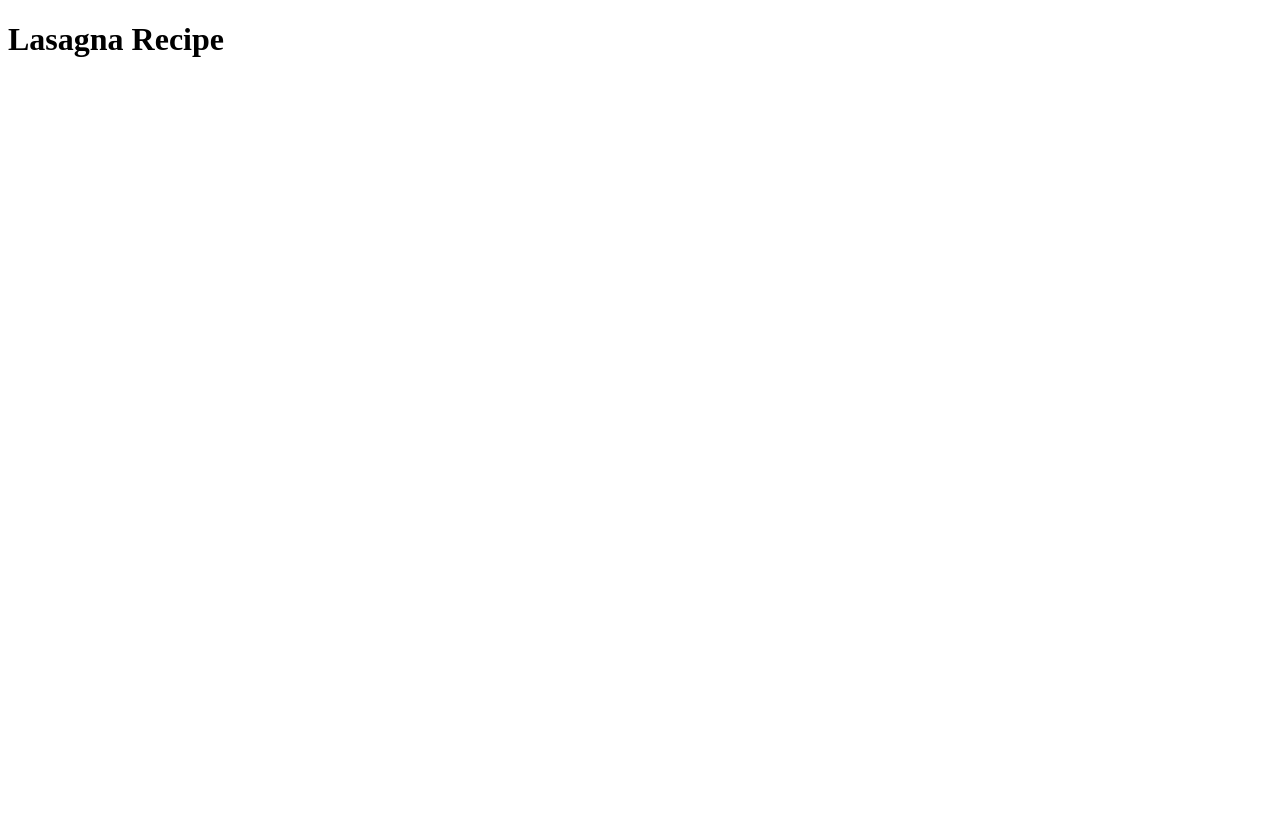
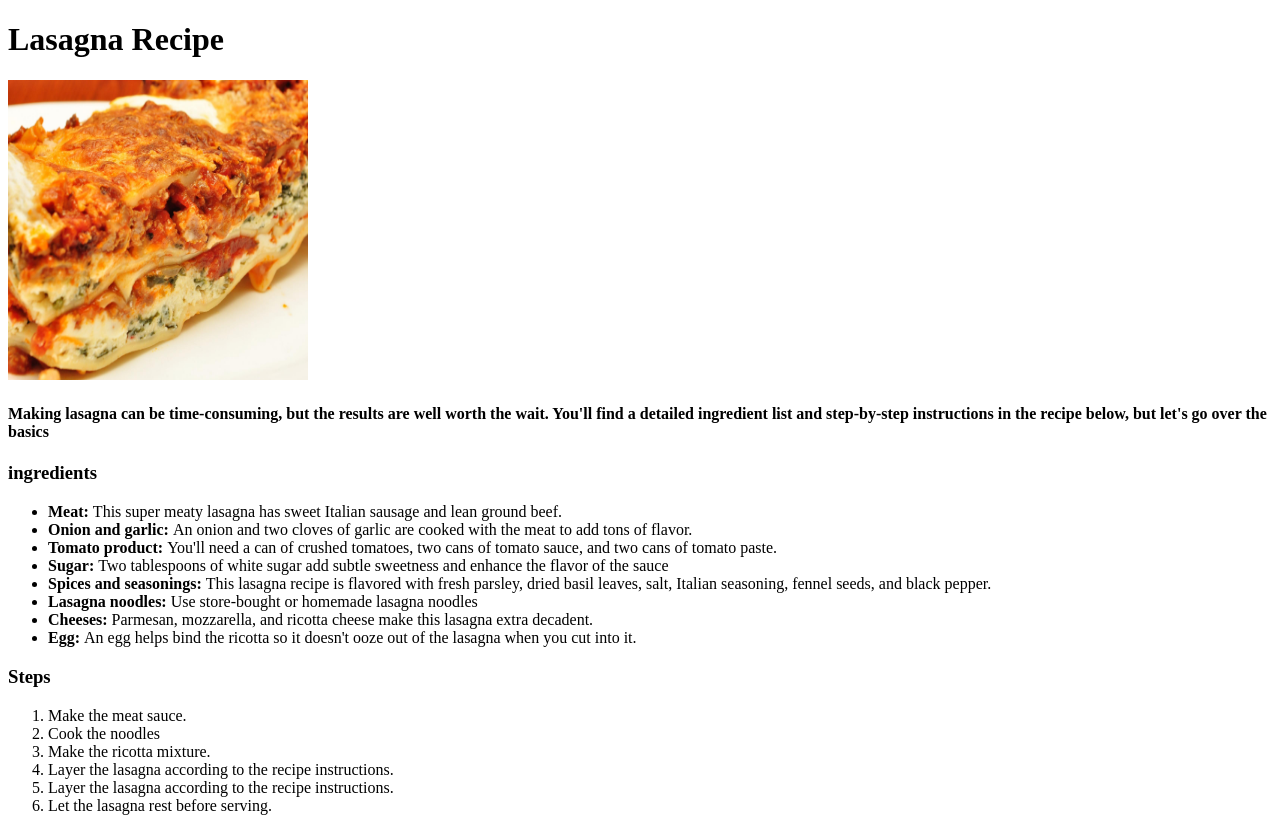
Before and after one commit to colsonfaustin/odin-recipes, a plain HTML site: page recipes/lasagna.html in a window 1280 px wide. Before the commit the page ends 800 px from the top, so only its background shows below. Drawn offline with Linux system fonts and the light colour scheme.

Commit message:
finish the lasagna recipe page  and link the lasagna photo

```diff
--- a/recipes/lasagna.html
+++ b/recipes/lasagna.html
@@ -7,6 +7,32 @@
 </head>
 <body>
     <h1>Lasagna Recipe</h1>
+    <img src="../images/lasagna.jpg" alt="lasagna image" height="300" width="300">
+    <h4>
+        Making lasagna can be time-consuming, but the results are well worth the wait.
+        You'll find a detailed ingredient list and step-by-step instructions in the recipe below,
+         but let's go over the basics
+    </h4>
+    <h3>ingredients</h3>
+    <ul>
+        <li><strong>Meat: </strong>This super meaty lasagna has sweet Italian sausage and lean ground beef.</li>
+        <li><strong>Onion and garlic: </strong>An onion and two cloves of garlic are cooked with the meat to add tons of flavor.</li>
+        <li><strong>Tomato product: </strong>You'll need a can of crushed tomatoes, two cans of tomato sauce, and two cans of tomato paste.</li>
+        <li><strong>Sugar: </strong>Two tablespoons of white sugar add subtle sweetness and enhance the flavor of the sauce</li>
+        <li><strong>Spices and seasonings: </strong>This lasagna recipe is flavored with fresh parsley, dried basil leaves, salt, Italian seasoning, fennel seeds, and black pepper.</li>
+        <li><strong>Lasagna noodles: </strong>Use store-bought or homemade lasagna noodles</li>
+        <li><strong>Cheeses: </strong>Parmesan, mozzarella, and ricotta cheese make this lasagna extra decadent.</li>
+        <li><strong>Egg: </strong>An egg helps bind the ricotta so it doesn't ooze out of the lasagna when you cut into it.</li>
+    </ul>
+    <h3>Steps</h3>
+    <ol>
+        <li>Make the meat sauce.</li>
+        <li>Cook the noodles</li>
+        <li>Make the ricotta mixture.</li>
+        <li>Layer the lasagna according to the recipe instructions.</li>
+        <li>Layer the lasagna according to the recipe instructions.</li>
+        <li>Let the lasagna rest before serving.</li>
+    </ol>
 
 </body>
 </html>
```
Also changed, not shown: index.html (+4 -1 lines), images/lasagna.jpg (added).
